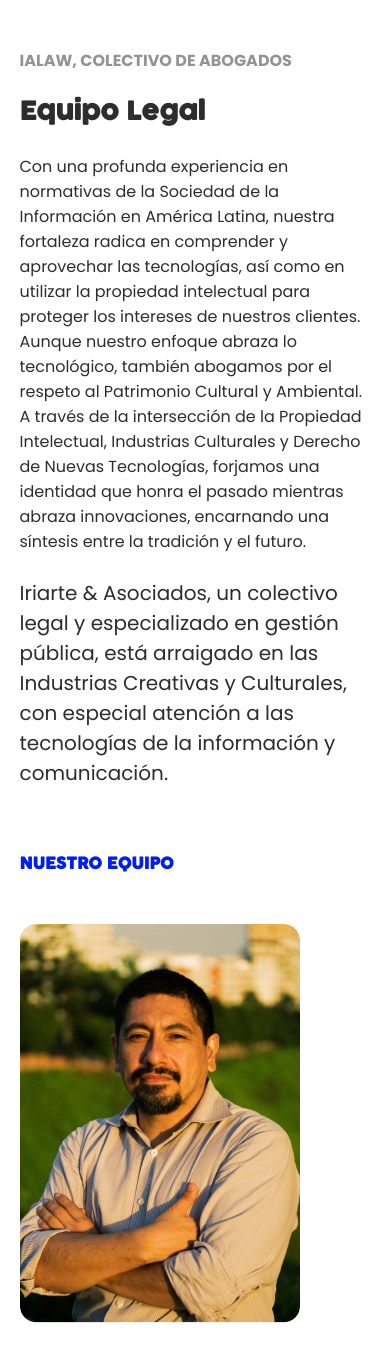
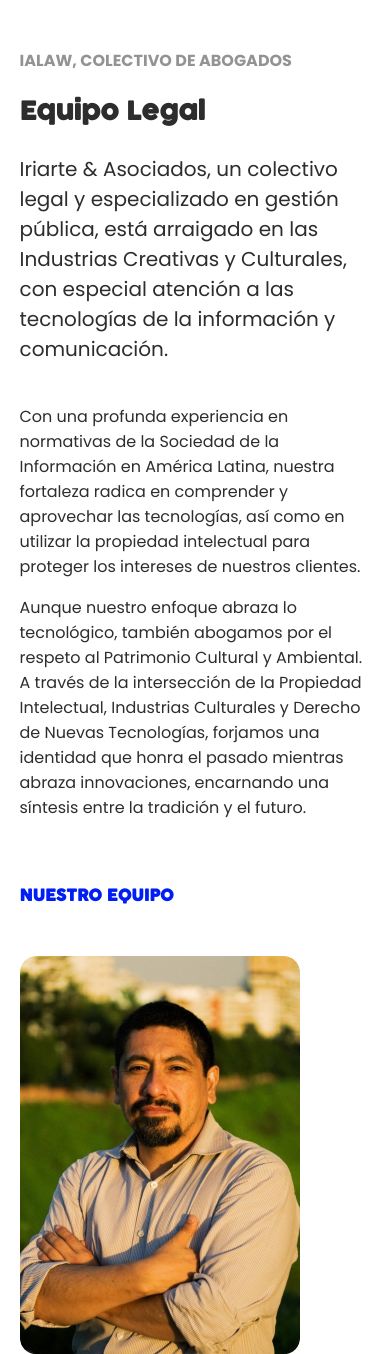
Before and after one commit to nicolaslozada/tecnostore, a PHP site: page /equipo.html in a window 390 px wide. Shown: the part 183-1537 px from the top of the page. Run offline with PHP 8.4, Linux system fonts and the light colour scheme.

Commit message:
last changes to ialaw

```diff
--- a/ialaw/src/css/styles.css
+++ b/ialaw/src/css/styles.css
@@ -560,7 +560,7 @@ section.services{
     margin-top: 24px;
 }
 
-.team-intro--left > p {
+.team-intro--right > p {
     margin-bottom: 16px;
 }
 
@@ -661,11 +661,11 @@ h3.services-page__item__title{
         grid-template-columns: 1fr ;
     }
     .team-intro--left{
-        order: 2;
+        order: 1;
     }
 
     .team-intro--right{
-        order: 1;
+        order: 2;
     }
   }
 
```
Also changed, not shown: 4 other files.
